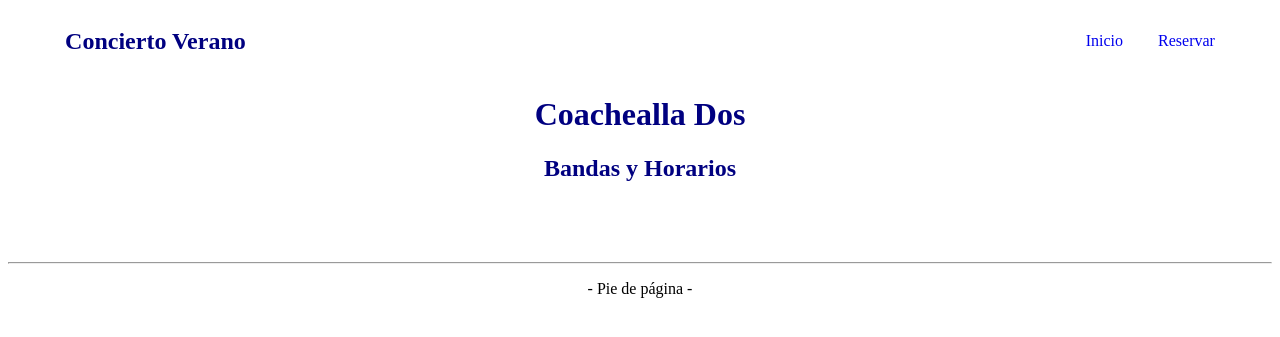
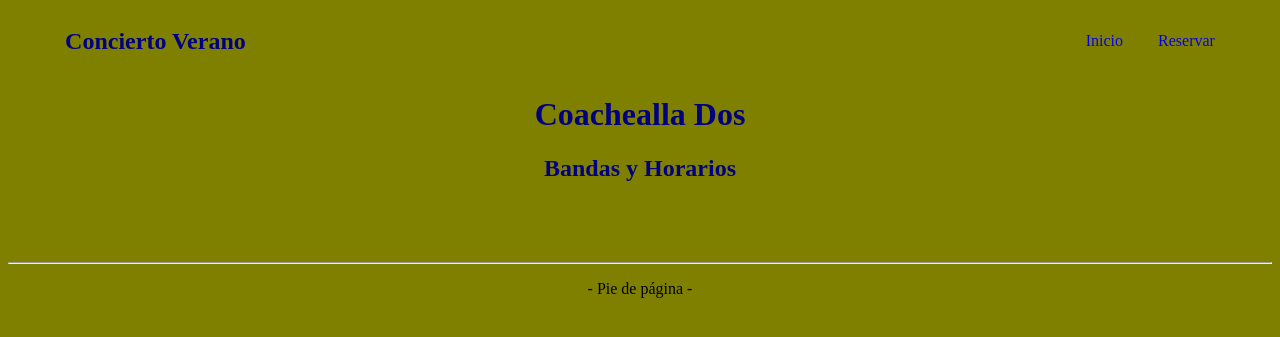
Before and after one commit to Kobakk/Concierto-PHP, a PHP site: page / in a window 1280 px wide. Shown: the top 337 px of the page. Run offline with PHP 8.4, Linux system fonts and the light colour scheme; data that the repository does not hold is empty.

Commit message:
Cambio color prueba

```diff
--- a/fuente/Repositorio/ActuacionRepositorio.php
+++ b/fuente/Repositorio/ActuacionRepositorio.php
@@ -34,6 +34,5 @@ class ActuacionRepositorio{
             if(isset($snt)) unset($snt);
             if(isset($con)) $con=null;
         }
-        return [];
     }
 }
--- a/web/css/style.css
+++ b/web/css/style.css
@@ -1,6 +1,9 @@
 header h1, header h2{
     color: navy;
     text-align: center;
+}
+html{
+    background: olive;
 }
 h1 span.h1cur{
     font-style: italic;
```
